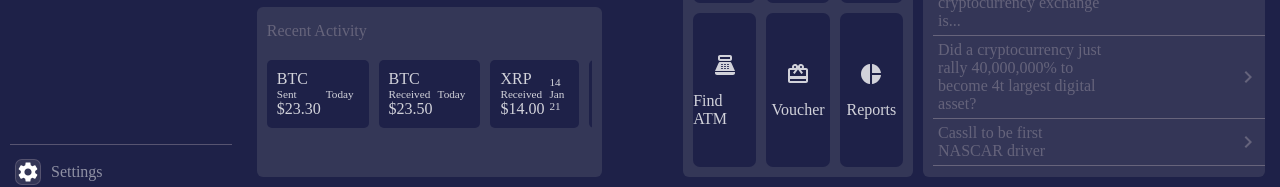
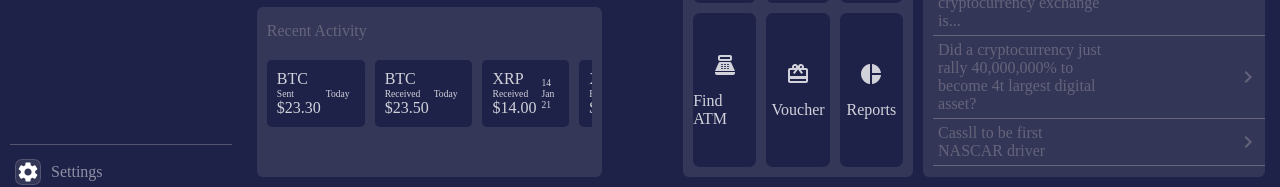
Before and after one commit to TobyMike-max/KyteDashboard-App, a React (Create React App) app: page / in a window 1280 px wide. Shown: the part 497-684 px from the top of the page. Built offline with nearby package versions, Linux system fonts and the light colour scheme.

Commit message:
[Modified]: Changed font sizing

```diff
--- a/src/components/Gridbar/Gridbar.css
+++ b/src/components/Gridbar/Gridbar.css
@@ -315,5 +315,5 @@
 }
 
 .smalls{
-  font-size: 0.7rem;
+  font-size: 0.6rem;
 }
```
